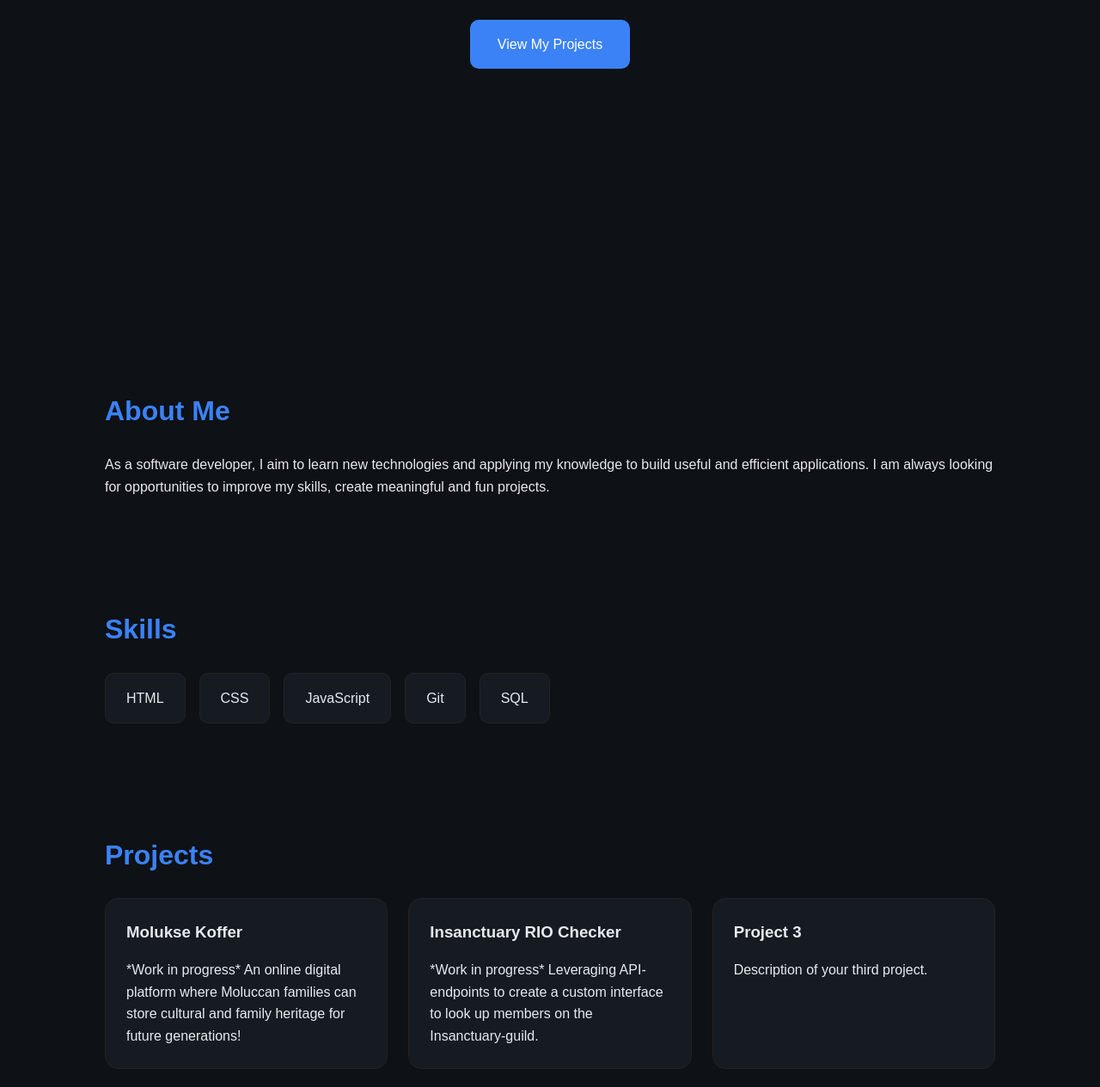
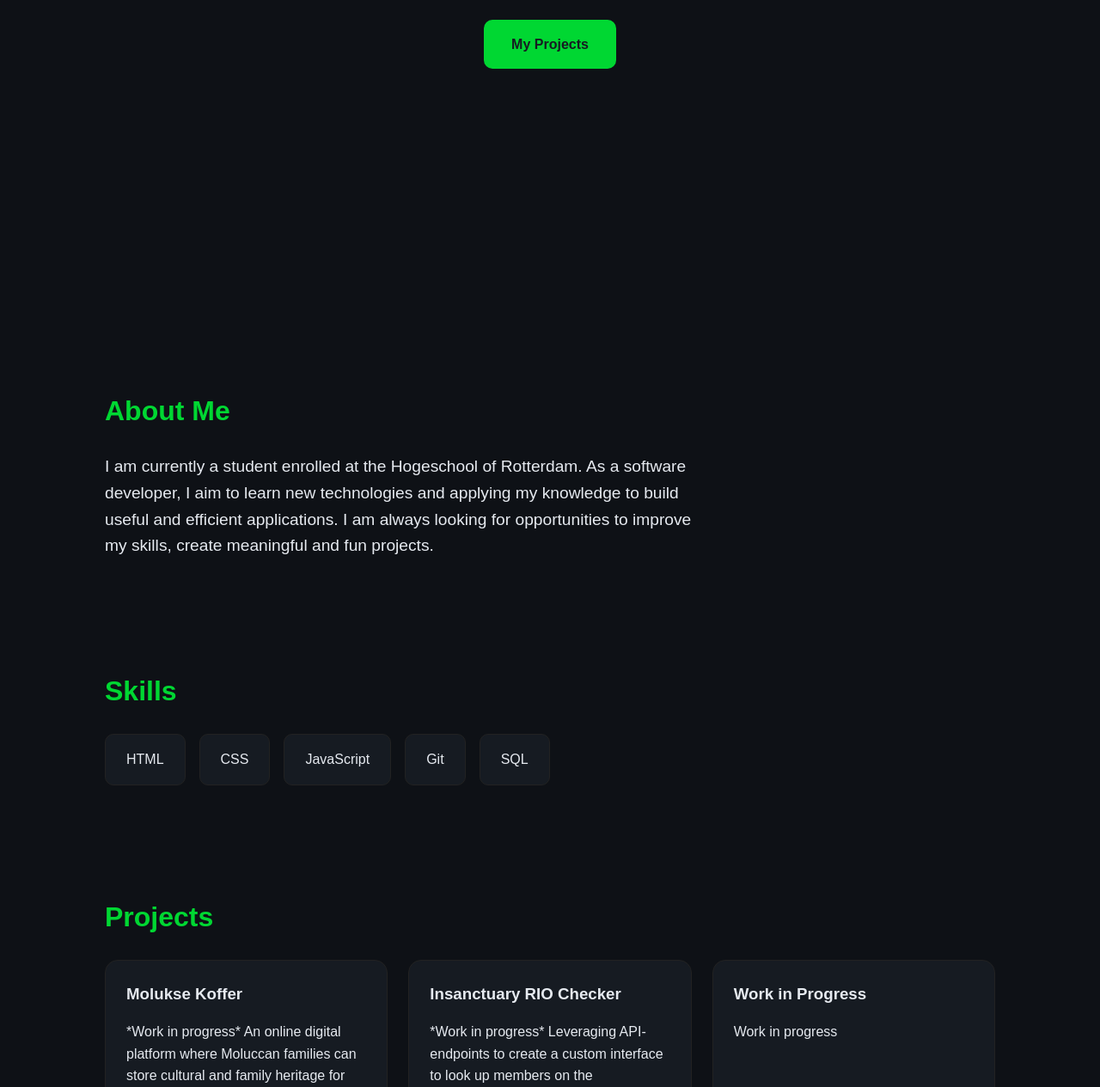
Before and after one commit to OzzyOs/portfolio, a plain HTML site: page index.html in a window 1280 px wide. Shown: the part 443-1708 px from the top of the page at 86% size. Drawn offline with Linux system fonts and the light colour scheme.

Commit message:
Issue-7: Adjust styling. Adjust colors.

```diff
--- a/index.html
+++ b/index.html
@@ -27,7 +27,7 @@
     <p>Software Developer</p>
 
     <a href="#projects" class="btn">
-        View My Projects
+        My Projects
     </a>
 </header>
 
@@ -37,6 +37,7 @@
         <h2>About Me</h2>
 
         <p>
+            I am currently a student enrolled at the Hogeschool of Rotterdam.
             As a software developer, I aim to learn new technologies
             and applying my knowledge to build useful and efficient
             applications. I am always looking for opportunities to
@@ -78,16 +79,16 @@
             </div>
 
             <div class="project-card">
-                <h3>Project 3</h3>
+                <h3>Work in Progress</h3>
                 <p>
-                    Description of your third project.
+                    Work in progress
                 </p>
             </div>
 
             <div class="project-card">
-                <h3>Project 4</h3>
+                <h3>Work in Progress</h3>
                 <p>
-                    Description of your fourth project.
+                    Work in progress
                 </p>
             </div>
 
--- a/styling.css
+++ b/styling.css
@@ -1,9 +1,9 @@
 :root {
     --bg: #0E1116;
     --card: #161B22;
-    --accent: #3B82F6;
+    --accent: #dedede;
     --text: #E6EAF0;
-    --secondary: #9CA3AF;
+    --secondary: #00d732;
 }
 
 * {
@@ -19,7 +19,7 @@ html {
 body {
     background-color: var(--bg);
     color: var(--text);
-    font-family: Arial, Helvetica, sans-serif;
+    font-family: Geist, Arial, Helvetica, sans-serif;
     line-height: 1.6;
 }
 
@@ -66,7 +66,7 @@ nav ul {
 }
 
 nav a {
-    color: var(--text);
+    color: var(--secondary);
     text-decoration: none;
     transition: 0.3s;
 }
@@ -100,20 +100,27 @@ nav a:hover {
     margin-bottom: 2rem;
 }
 
+/*.hero .open-to-work {*/
+/*    font-weight: bold;*/
+/*}*/
+
 .btn {
-    background: var(--accent);
-    color: white;
+    background: var(--secondary);
+    color: var(--card);
 
     text-decoration: none;
 
     padding: 1rem 2rem;
     border-radius: 10px;
 
+    font-weight: bold;
+
     transition: 0.3s;
 }
 
+
 .btn:hover {
-    transform: translateY(-3px);
+    transform: translateY(-5px);
 }
 
 /* SECTIONS */
@@ -129,7 +136,12 @@ nav a:hover {
     font-size: 2rem;
     margin-bottom: 1.5rem;
 
-    color: var(--accent);
+    color: var(--secondary);
+}
+
+#about p {
+    max-width: 700px;
+    font-size: larger;
 }
 
 /* SKILLS */
```
